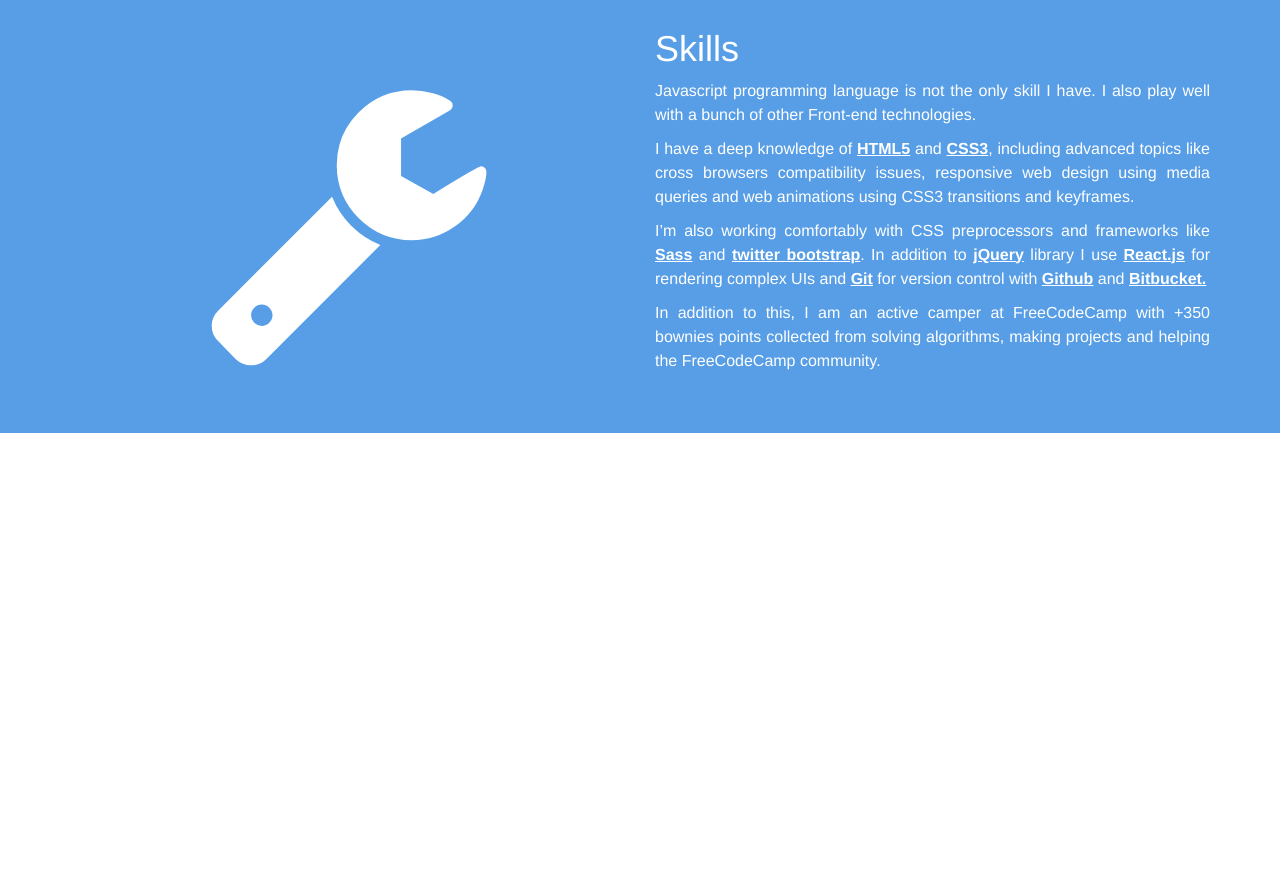
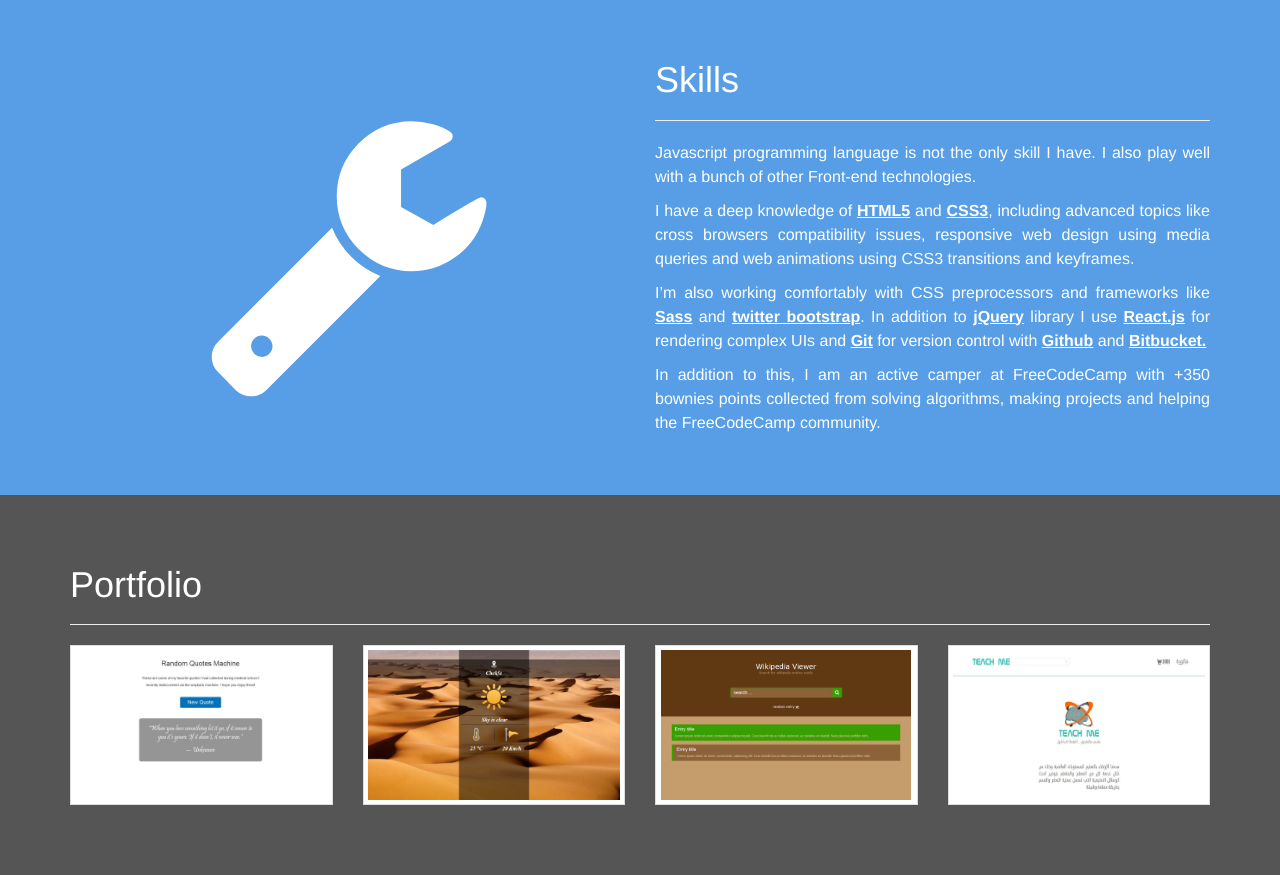
Before and after one commit to Abdelaziz18003/profile-archived, a website: page index.html in a window 1280 px wide. Shown: the part 1380-2255 px from the top of the page. Before the commit the page ends 1813 px from the top, so only its background shows below. Drawn offline with Linux system fonts and the light colour scheme.

Commit message:
add portfolio section

```diff
--- a/index.html
+++ b/index.html
@@ -46,7 +46,7 @@
 
             <a class="btn btn-default btn-lg" href="dist/pdf/resume-en.pdf">Download My Resume</a>
 
-            <div class="down-arrow"><a href=""><span class="fa fa-angle-down"></span></a></div>
+            <div class="down-arrow"><a href="#about"><span class="fa fa-angle-down"></span></a></div>
         </div>
     </header>
 
@@ -58,6 +58,7 @@
                 <!-- a brief description about myself -->
                 <div class="col-md-6">
                     <h1>About me</h1>
+                    <hr>
                     <p>Hi, my name is Abdelaziz Mokhnache. I am  a Javascript developer.</p>
 
                     <p>Over the last two years, I was involved in the web development industry loving
@@ -103,17 +104,66 @@
                 <!-- a brief description about myself -->
                 <div class="col-md-6 col-md-push-6">
                     <h1>Skills</h1>
-                    <p>Javascript programming language is not the only skill I have. I also play well with a bunch of other Front-end technologies.</p>
+                    <hr>
+                    <p>Javascript programming language is not the only skill I have. I also play well
+                    with a bunch of other Front-end technologies.</p>
 
-                    <p>I have a deep knowledge of <b>HTML5</b> and <b>CSS3</b>, including advanced topics like cross browsers compatibility issues, responsive web design using media queries and web animations using CSS3 transitions and keyframes.</p>
+                    <p>I have a deep knowledge of <b>HTML5</b> and <b>CSS3</b>, including advanced
+                    topics like cross browsers compatibility issues, responsive web design using media
+                    queries and web animations using CSS3 transitions and keyframes.</p>
 
-                    <p>I’m also working comfortably with CSS preprocessors and frameworks like <b>Sass</b> and <b>twitter bootstrap</b>. In addition to <b>jQuery</b> library I use <b>React.js</b> for rendering complex UIs and <b>Git</b> for version control with <b>Github</b> and <b>Bitbucket.</b></p>
+                    <p>I’m also working comfortably with CSS preprocessors and frameworks like
+                    <b>Sass</b> and <b>twitter bootstrap</b>. In addition to <b>jQuery</b> library
+                    I use <b>React.js</b> for rendering complex UIs and <b>Git</b> for version control
+                    with <b>Github</b> and <b>Bitbucket.</b></p>
 
-                    <p>In addition to this, I am an active camper at FreeCodeCamp with +350 bownies points collected from solving algorithms, making projects and helping the FreeCodeCamp community.</p>
+                    <p>In addition to this, I am an active camper at FreeCodeCamp with +350 bownies
+                    points collected from solving algorithms, making projects and helping the
+                    FreeCodeCamp community.</p>
                 </div>
 
                 <!-- a wrench icon -->
                 <div class="col-md-6 col-md-pull-6"><span class="fa fa-wrench side-icon"></span></div>
+            </div>
+        </div>
+    </section>
+
+    <section id="portfolio">
+        <div class="container">
+            <h1>Portfolio</h1>
+            <hr>
+            <div class="row">
+                <div class="col-md-3">
+                    <div class="thumbnail">
+                        <a href="http://codepen.io/abdelaziz18003/full/GpKeMv/" target="_blank">
+                            <img src="dist/img/work-1.jpg" alt="random quote machine">
+                        </a>
+                    </div>
+                </div>
+
+                <div class="col-md-3">
+                    <div class="thumbnail">
+                        <a href="http://codepen.io/abdelaziz18003/full/yYaWXK/" target="_blank">
+                            <img src="dist/img/work-2.jpg" alt="show local weather">
+                        </a>
+                    </div>
+                </div>
+
+                <div class="col-md-3">
+                    <div class="thumbnail">
+                        <a href="http://codepen.io/abdelaziz18003/full/kXxjWP/" target="_blank">
+                            <img src="dist/img/work-3.jpg" alt="wikipedia viewer">
+                        </a>
+                    </div>
+                </div>
+
+                <div class="col-md-3">
+                    <div class="thumbnail">
+                        <a href="http://abdelaziz18003.6te.net" target="_blank">
+                            <img src="dist/img/work-4.jpg" alt="teache me project">
+                        </a>
+                    </div>
+                </div>
             </div>
         </div>
     </section>
--- a/src/scss/main.scss
+++ b/src/scss/main.scss
@@ -133,3 +133,17 @@ body.canvas-sliding, body.canvas-slid {
 #skills {
     background: #579ee6;
 }
+
+// #04 portfolio section styling _____________________________________________________________________
+#portfolio {
+    background: #555;
+
+    .thumbnail {
+        border-radius: 0px;
+        height: 160px;
+        img {
+            height: 100%;
+            width: auto;
+        }
+    }
+}
```
Also changed, not shown: dist/css/main.css, dist/img/work-1.jpg (added), dist/img/work-2.jpg (added), dist/img/work-3.jpg (added), dist/img/work-4.jpg (added), 2 other files.
